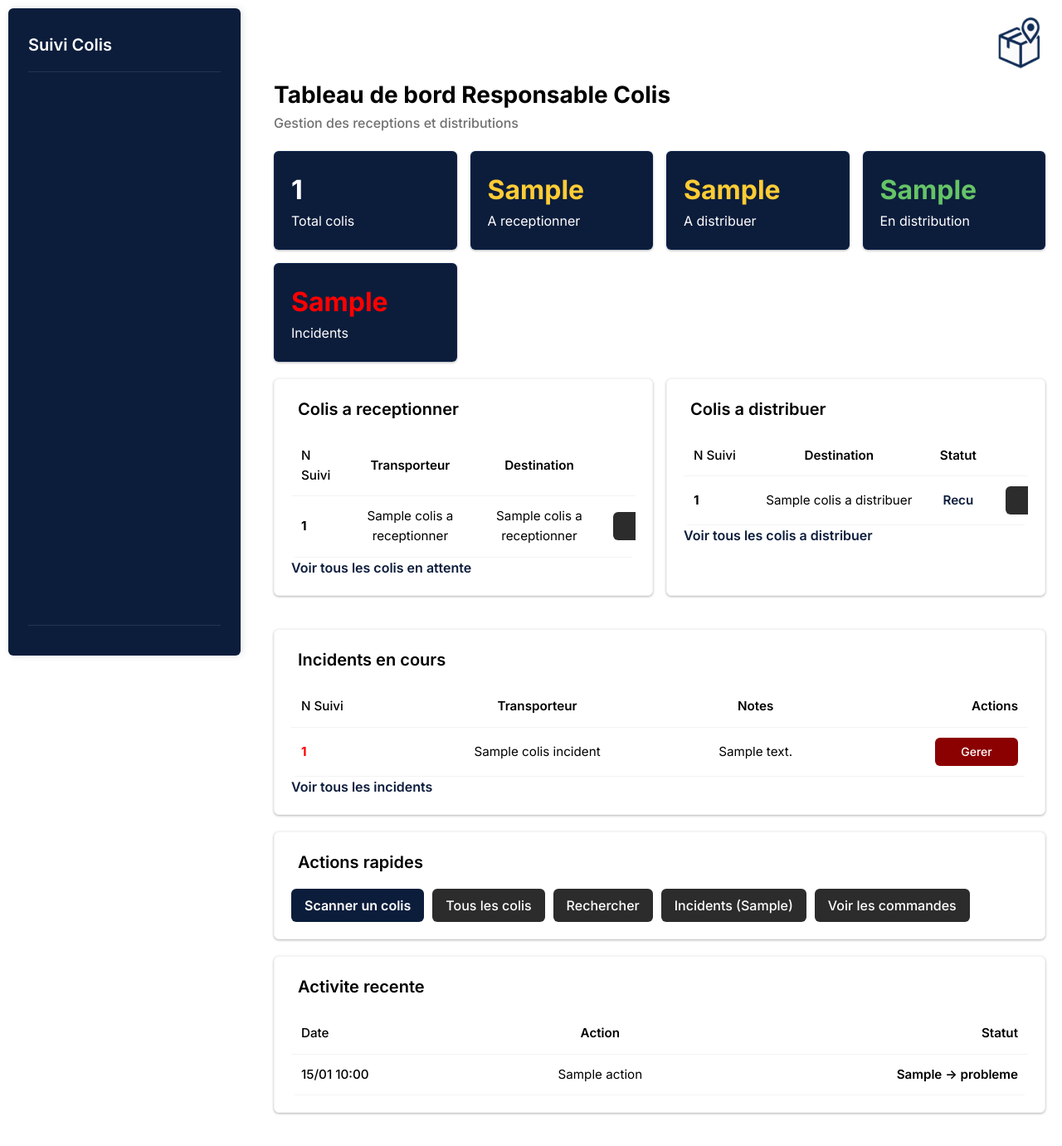
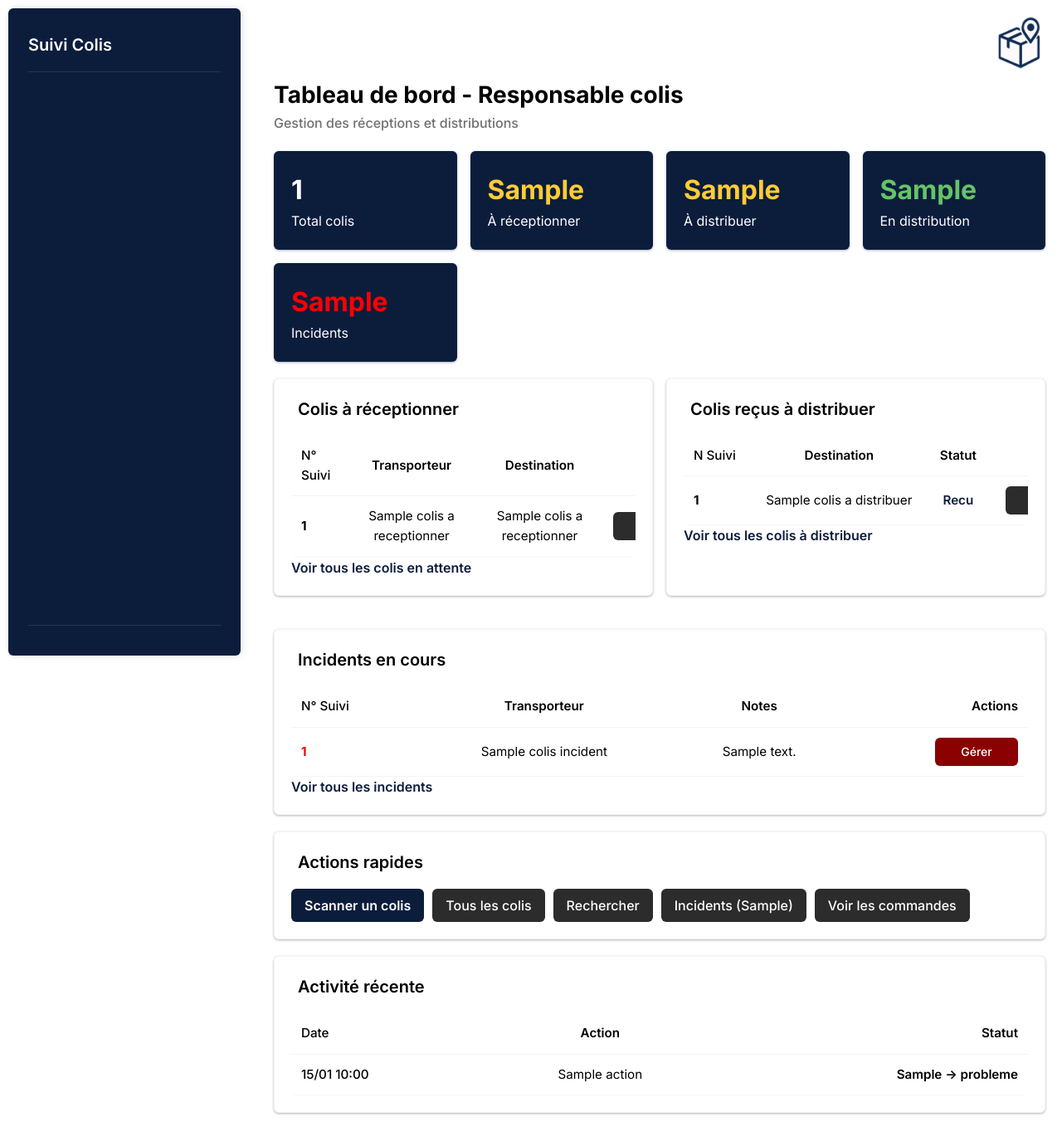
Before and after one commit to Slaiyyerr/SAE_colis, a Flask app: template app/templates/home/dashboard_responsable.html in a window 1280 px wide. Shown: the whole page at 83% size. Run offline with Flask 3, Linux system fonts and the light colour scheme; the template is opened without the code that fills it: most values are stand-ins (such as "Sample title", 1, 10 or a date in 2020); parts of the project's set-up code (start-up, migrations or seed data) failed here and were passed over.

Commit message:
correction bugs mineurs

```diff
--- a/app/templates/home/dashboard_responsable.html
+++ b/app/templates/home/dashboard_responsable.html
@@ -4,8 +4,8 @@
 
 {% block content %}
 <div class="container">
-    <h1 class="titre">Tableau de bord Responsable Colis</h1>
-    <p class="sous-titre">Gestion des receptions et distributions</p>
+    <h1 class="titre">Tableau de bord - Responsable colis</h1>
+    <p class="sous-titre">Gestion des réceptions et distributions</p>
 
     <!-- Statistiques colis -->
     <div class="grille-stats">
@@ -15,11 +15,11 @@
         </div>
         <div class="stat-card">
             <div class="number waiting">{{ stats.colis_attendus }}</div>
-            <div class="label">A receptionner</div>
+            <div class="label">À réceptionner</div>
         </div>
         <div class="stat-card">
             <div class="number waiting">{{ stats.colis_recus }}</div>
-            <div class="label">A distribuer</div>
+            <div class="label">À distribuer</div>
         </div>
         <div class="stat-card">
             <div class="number distribuer">{{ stats.colis_en_distribution }}</div>
@@ -34,13 +34,13 @@
     <div class="grille-stats">
         <!-- Colis a receptionner -->
         <div class="carte">
-            <h2 class="petit-titre">Colis a receptionner</h2>
+            <h2 class="petit-titre">Colis à réceptionner</h2>
             {% if stats.colis_a_receptionner %}
             <div class="tableau-container">
                 <table class="tableau">
                     <thead>
                         <tr>
-                            <th>N Suivi</th>
+                            <th>N° Suivi</th>
                             <th>Transporteur</th>
                             <th>Destination</th>
                             <th>Actions</th>
@@ -59,14 +59,14 @@
                 </table>
             </div>
             {% else %}
-            <p class="message-vide">Aucun colis en attente de reception.</p>
+            <p class="message-vide">Aucun colis en attente de réception.</p>
             {% endif %}
             <a href="{{ url_for('colis_en_attente') }}" class="lien">Voir tous les colis en attente</a>
         </div>
 
         <!-- Colis a distribuer -->
         <div class="carte">
-            <h2 class="petit-titre">Colis a distribuer</h2>
+            <h2 class="petit-titre">Colis reçus à distribuer</h2>
             {% if stats.colis_a_distribuer %}
             <div class="tableau-container">
                 <table class="tableau">
@@ -97,9 +97,9 @@
                 </table>
             </div>
             {% else %}
-            <p class="message-vide">Aucun colis a distribuer.</p>
+            <p class="message-vide">Aucun colis à distribuer.</p>
             {% endif %}
-            <a href="{{ url_for('colis_a_distribuer') }}" class="lien">Voir tous les colis a distribuer</a>
+            <a href="{{ url_for('colis_a_distribuer') }}" class="lien">Voir tous les colis à distribuer</a>
         </div>
     </div>
 
@@ -111,7 +111,7 @@
             <table class="tableau">
                 <thead>
                     <tr>
-                        <th>N Suivi</th>
+                        <th>N° Suivi</th>
                         <th>Transporteur</th>
                         <th>Notes</th>
                         <th>Actions</th>
@@ -123,7 +123,7 @@
                         <td><strong class="probleme">{{ c.num_suivi_transporteur or 'N/A' }}</strong></td>
                         <td>{{ c.nom_transporteur or '-' }}</td>
                         <td>{{ c.notes or '-' }}</td>
-                        <td><a href="{{ url_for('colis_detail', id=c.id_colis) }}" class="bouton danger bouton-actions">Gerer</a></td>
+                        <td><a href="{{ url_for('colis_detail', id=c.id_colis) }}" class="bouton danger bouton-actions">Gérer</a></td>
                     </tr>
                     {% endfor %}
                 </tbody>
@@ -147,7 +147,7 @@
 
     <!-- Activite recente -->
     <div class="carte" id="activite_recente">
-        <h2 class="petit-titre">Activite recente</h2>
+        <h2 class="petit-titre">Activité récente</h2>
         {% if stats.activite_recente %}
         <div class="tableau-container">
             <table class="tableau">
@@ -170,7 +170,7 @@
             </table>
         </div>
         {% else %}
-        <p class="message-vide">Aucune activite recente.</p>
+        <p class="message-vide">Aucune activité récente.</p>
         {% endif %}
     </div>
 </div>
```
